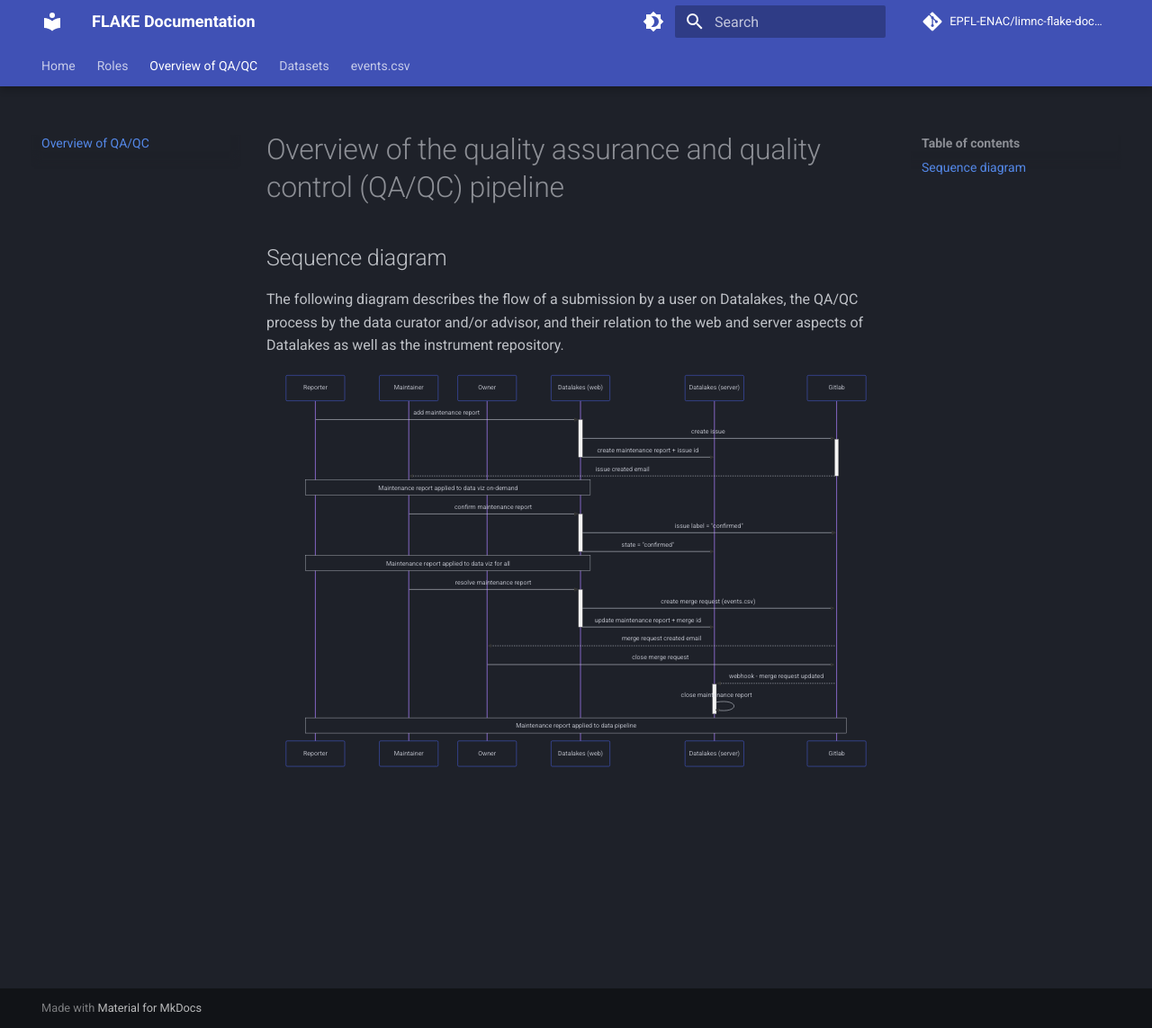
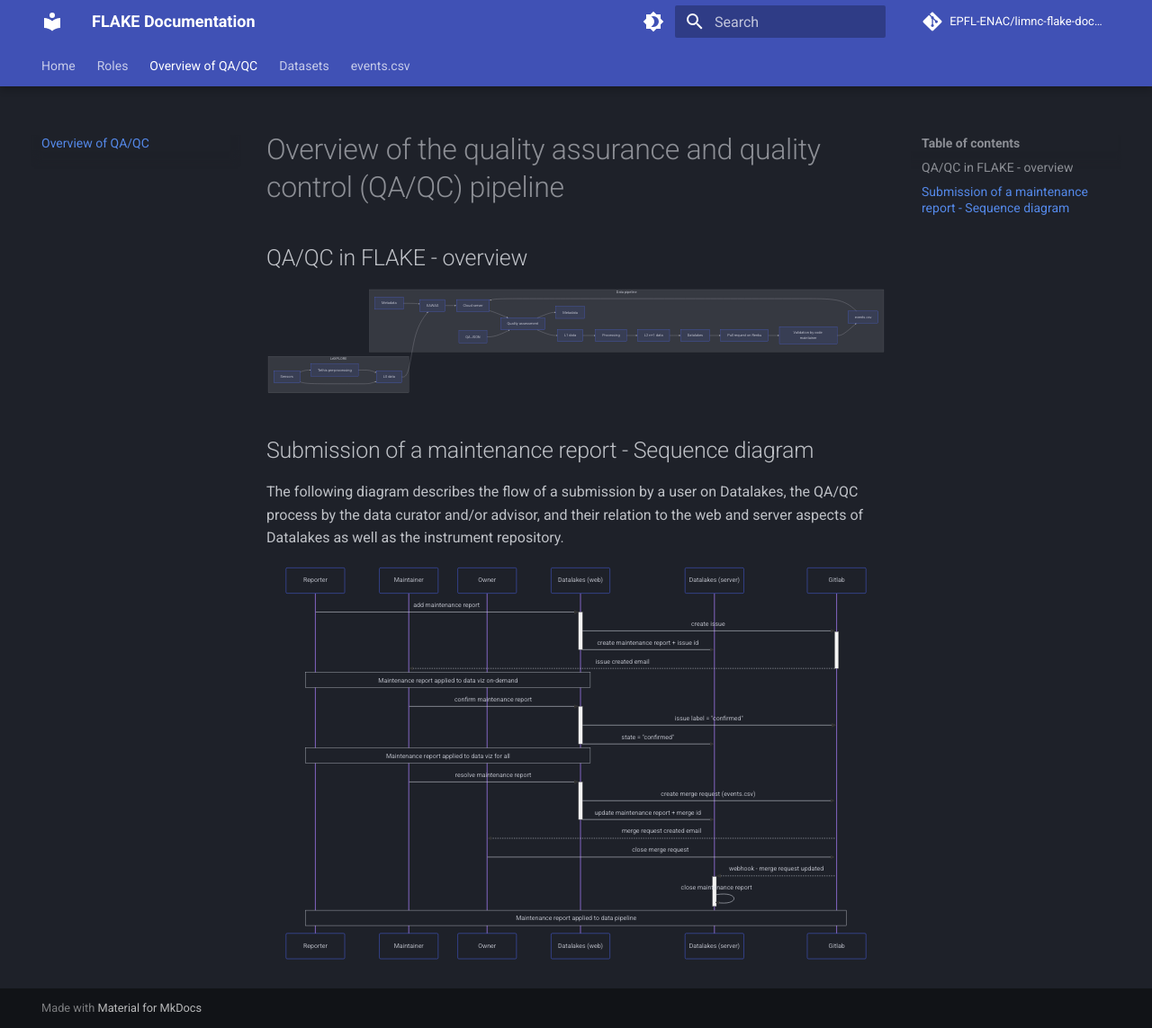
Before and after one commit to EPFL-ENAC/limnc-flake-documentation, an MkDocs documentation site: the page built from docs/QC.md, in a window 1280 px wide and 1143 px high. Shown: the whole window at 90% size. Built offline with MkDocs 1.6.1 and Material for MkDocs 9.7.7, drawn with Linux system fonts in a browser that asks for light colours; comment, search, counter and statistics services are not loaded.

Commit message:
docs: add QC graph overview

````diff
--- a/docs/QC.md
+++ b/docs/QC.md
@@ -1,6 +1,31 @@
 # Overview of the quality assurance and quality control (QA/QC) pipeline
 
-## Sequence diagram
+## QA/QC in FLAKE - overview
+
+```mermaid
+graph LR
+  subgraph LéXPLORE
+  A[Sensors] --> B[L0 data]
+  A --> C[Tethis pre-processing] --> B
+  end
+  subgraph Data pipeline
+  B --> D[EAWAG]
+  E[Metadata] --> D
+  D --> F[Cloud server]
+  F --> G[Quality assessment]
+  G --> H[L1 data]
+  H --> I[Processing]
+  I --> J[L2 n+1 data]
+  J --> K[Datalakes]
+  L[QA JSON] --> G
+  G --> M[Metadata]
+  K --> N[Pull request on Renku]
+  N --> O[Validation by code maintainer]
+  O --> P[events.csv] --> F
+  end
+```
+
+## Submission of a maintenance report - Sequence diagram
 
 The following diagram describes the flow of a submission by a user on Datalakes, the QA/QC process by the data curator and/or advisor, and their relation to the web and server aspects of Datalakes as well as the instrument repository.
 
````
